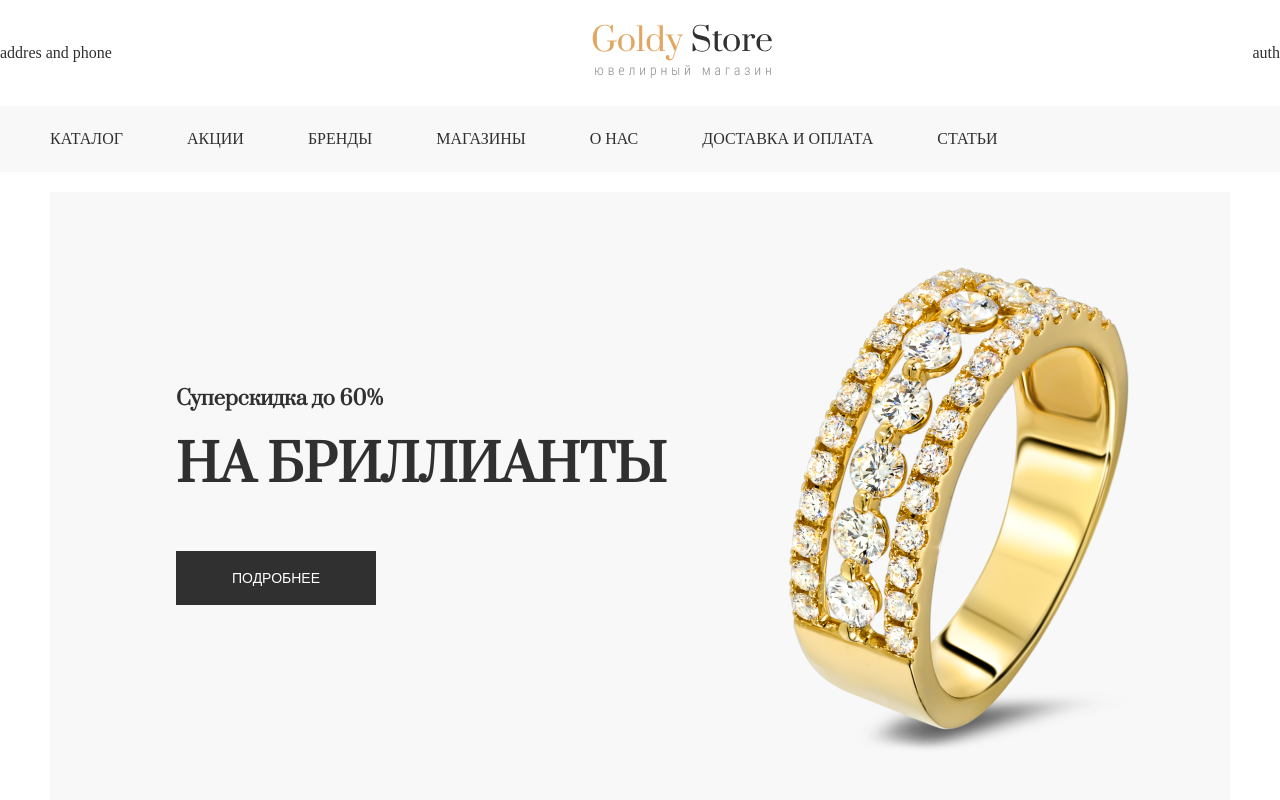
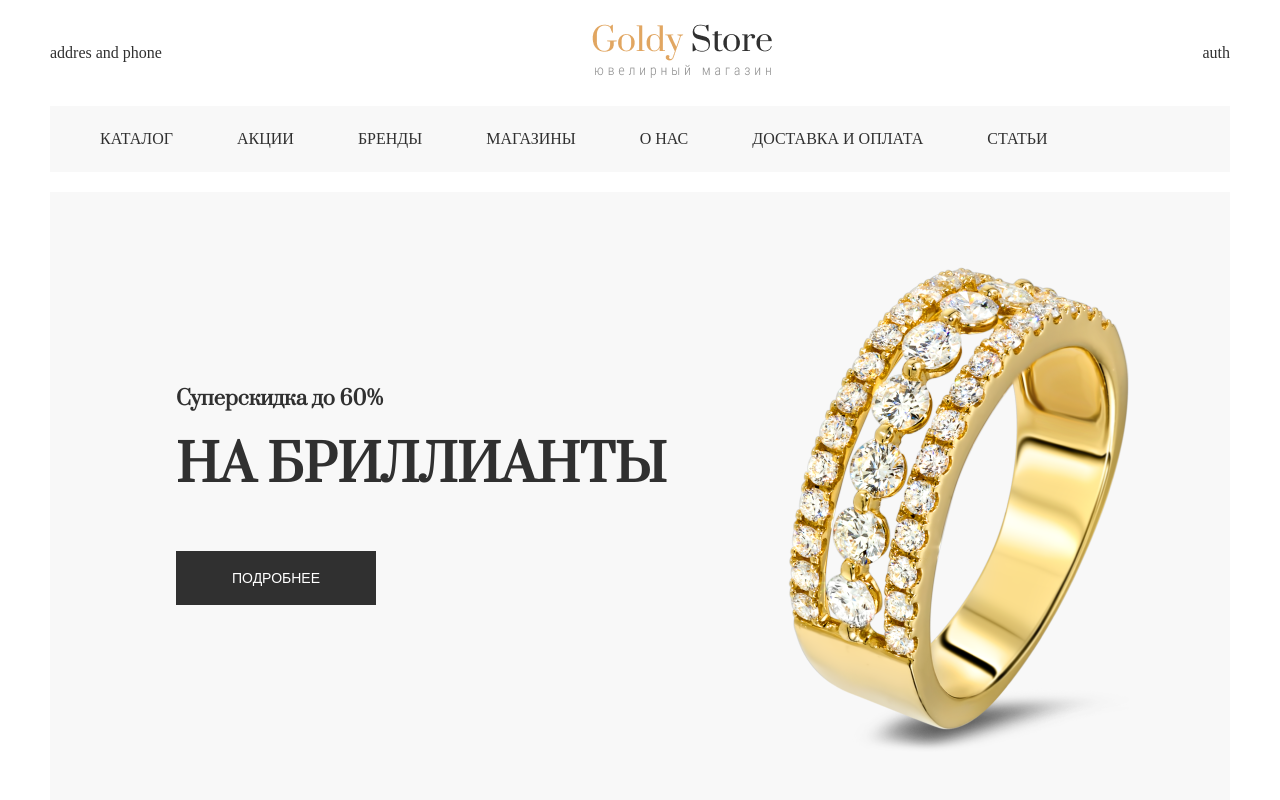
Before and after one commit to KachmaZ/vkrayt, a website: page index.html in a window 1280 px wide. Shown: the top 800 px of the page. Drawn offline with Linux system fonts and the light colour scheme; files whose address does not match are found by name.

Commit message:
Sticky header fix

```diff
--- a/index.html
+++ b/index.html
@@ -8,14 +8,17 @@
     <title>Goldy Store</title>
 </head>
 <body>
-    <div class="header-ui container">
+    <div class="container">
+        <div class="header-ui">
             <div class="header-ui_contacts">addres and phone</div>
             <div class="header-ui_logo">
                 <img src="assets/images/logo.png" alt="Лого">
             </div>
             <div class="header-ui_auth">auth</div>
         </div>
+    </div>
     <div class="header-nav container">
+        <div class="header-nav_wrapper">
             <nav class="nav">
                 <a href="" class="nav_link mr-sm-10">
                     КАТАЛОГ
@@ -40,6 +43,7 @@
                 </a>
             </nav>
             <div class="search"></div>
+        </div>
     </div>
     <main class="container">
         <section class="pt-6 mb-lg-12">
--- a/styles/components/_header.scss
+++ b/styles/components/_header.scss
@@ -10,7 +10,6 @@
 
 .header-nav {
     width: 100%;
-    padding: 24px 50px !important;
 
     position: -webkit-sticky;
     position: sticky;
@@ -19,7 +18,12 @@
     display: flex;
     justify-content: space-between;
 
-    background-color: $light;
+    &_wrapper {
+        width: 100%;
+        padding: 24px 50px;
+        background-color: $light;
+
+    }
 
     .nav {
         &_link {
```
Also changed, not shown: styles/style.css. Lines whose indentation alone changed are shown as unchanged.
